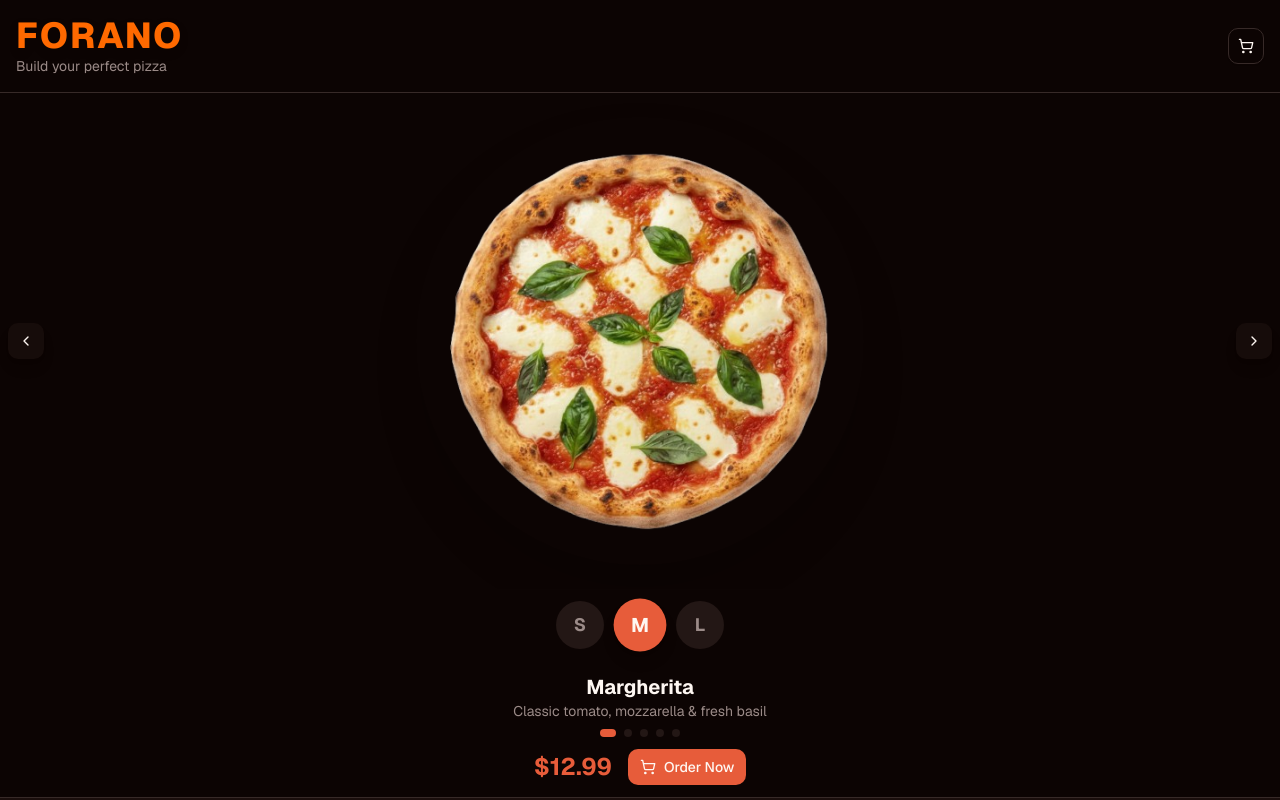
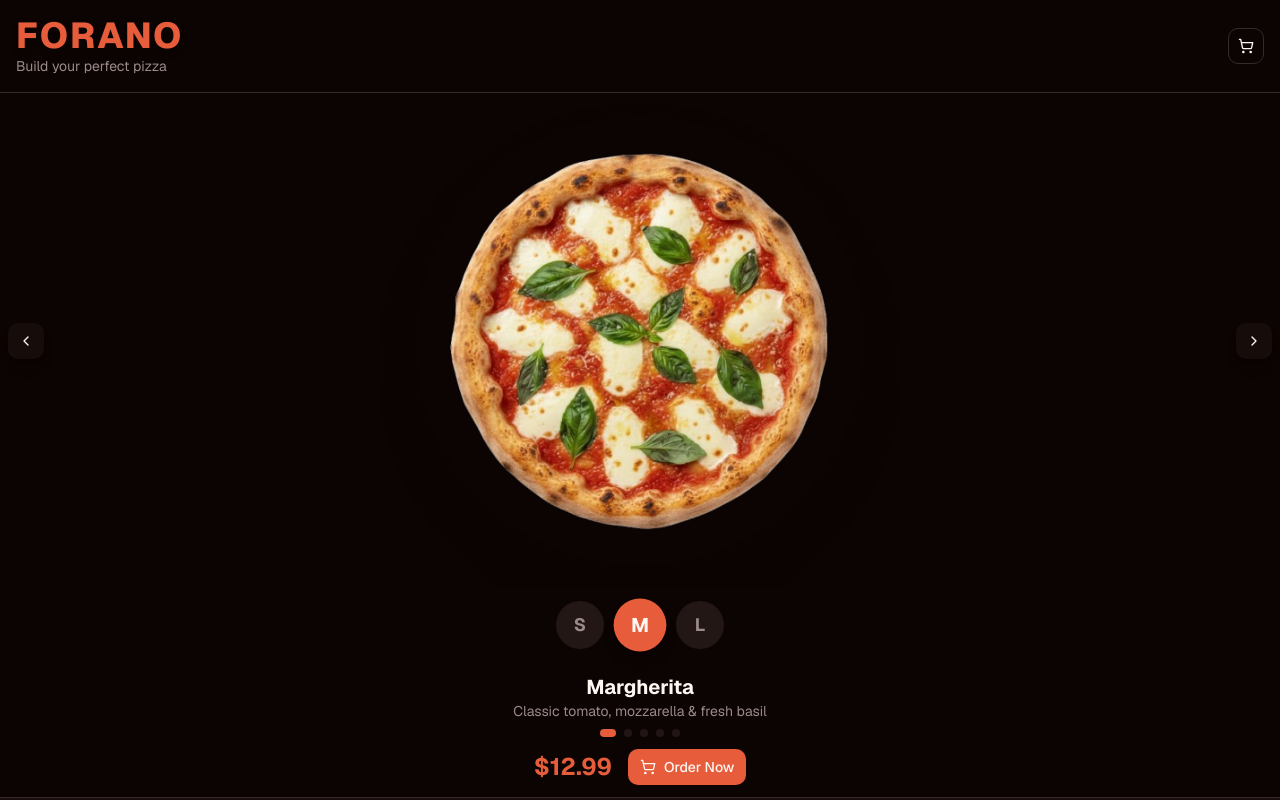
Before and after one commit to Nadeen-Awwad/pitza_resturant_menu, a Next.js app: page / in a window 1280 px wide. Shown: the top 800 px of the page. Built offline with nearby package versions, Linux system fonts and the light colour scheme.

Commit message:
first commit

```diff
--- a/components/PizzaConfigurator.tsx
+++ b/components/PizzaConfigurator.tsx
@@ -276,7 +276,7 @@ export default function PizzaConfigurator() {
       {/* Header */}
       <header className="p-4 flex items-center justify-between border-b border-border">
         <div>
-          <h1 className="text-3xl md:text-4xl font-extrabold text-orange-500 uppercase tracking-wider drop-shadow-lg">
+          <h1 className="text-3xl md:text-4xl font-extrabold text-[oklch(0.65_0.18_35)] uppercase tracking-wider drop-shadow-lg">
             Forano
           </h1>
           <p className="text-sm text-muted-foreground">Build your perfect pizza</p>
```
